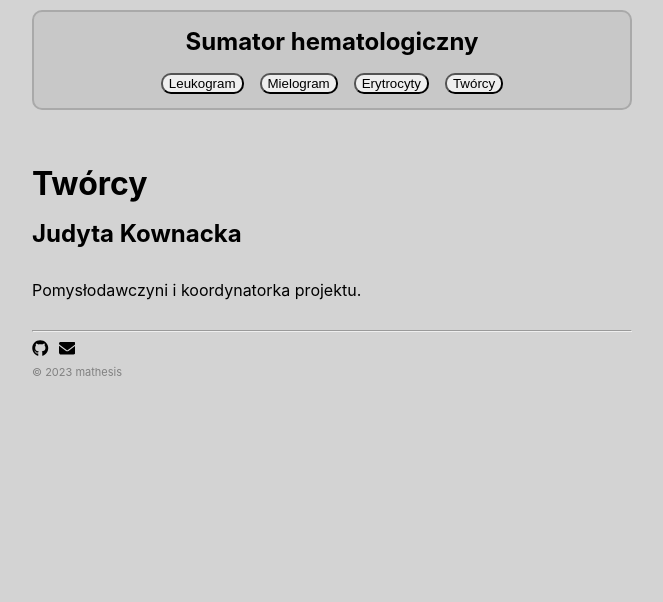
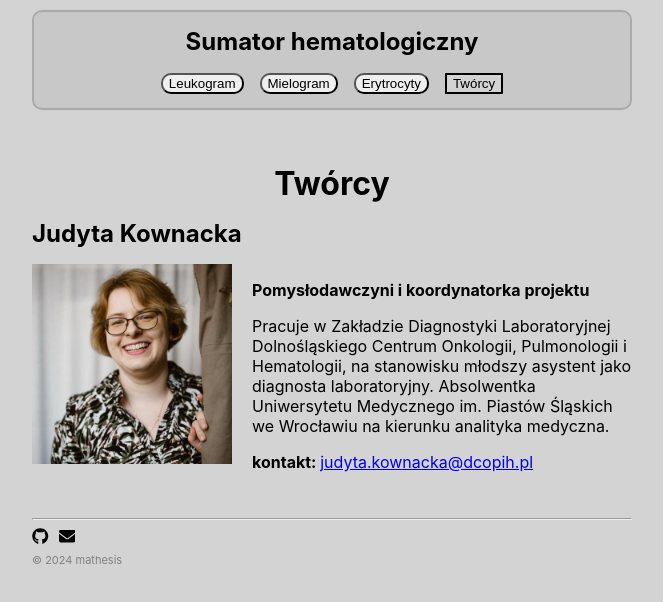
Before and after one commit to hermeneuta/sumator, a React (Create React App) app: page / in a window 1280 px wide. Both pictures are taken after a click on the button "Twórcy". Shown: the top 602 px of the page, without its empty margins (308-971 px from the left). Built offline with nearby package versions, Linux system fonts and the light colour scheme.

Commit message:
Zakaładka twórcy

```diff
--- a/src/App.css
+++ b/src/App.css
@@ -80,6 +80,13 @@ nav li:first-child {
   /* margin-bottom: 10px; */
 }
 
+.tworcy__btn {
+  border-radius: 1px;
+  background-color: lightgrey;
+  cursor: pointer;
+  border: solid 2px;
+}
+
 nav button:hover {
   background-color: lightblue;
   text-decoration: none;
--- a/src/components/About/About.js
+++ b/src/components/About/About.js
@@ -1,13 +1,53 @@
 // About.js
 import "./About.css";
 import React from "react";
+import judyta from "../assets/judyta.jpg";
 
 function About() {
   return (
     <div>
-      <h1>Twórcy</h1>
+      <h1
+        style={{
+          display: "flex",
+          margin: "auto",
+          alignItems: "center",
+          justifyContent: "center",
+        }}
+      >
+        Twórcy
+      </h1>
       <h2 className="margin:10">Judyta Kownacka</h2>
-      <p>Pomysłodawczyni i koordynatorka projektu.</p>
+      <div
+        style={{
+          display: "flex",
+          flexDirection: "row",
+          gap: "20px",
+        }}
+      >
+        <img
+          src={judyta}
+          alt="Judyta Kownacka"
+          style={{ width: "200px", height: "200px" }}
+        />
+        <div>
+          <p style={{ fontWeight: "bold", justifyContent: "flex" }}>
+            Pomysłodawczyni i koordynatorka projektu
+          </p>
+          <p>
+            Pracuje w Zakładzie Diagnostyki Laboratoryjnej Dolnośląskiego
+            Centrum Onkologii, Pulmonologii i Hematologii, na stanowisku młodszy
+            asystent jako diagnosta laboratoryjny. Absolwentka Uniwersytetu
+            Medycznego im. Piastów Śląskich we Wrocławiu na kierunku analityka
+            medyczna.
+          </p>
+          <p>
+            <span style={{ fontWeight: "bold" }}>kontakt: </span>
+            <a href="mailto:judyta.kownacka@dcopih.pl">
+              judyta.kownacka@dcopih.pl
+            </a>
+          </p>
+        </div>
+      </div>
     </div>
   );
 }
--- a/src/components/Footnote/Footnote.js
+++ b/src/components/Footnote/Footnote.js
@@ -1,4 +1,5 @@
 import "./Footnote.css";
+import React, { useState } from "react";
 
 const Footnote = () => {
   return (
@@ -17,11 +18,13 @@ const Footnote = () => {
             </svg>
           </a>
           <a href="mailto:hello@mathesis.dev">
-          <svg xmlns="http://www.w3.org/2000/svg" viewBox="0 0 512 512"><path d="M48 64C21.5 64 0 85.5 0 112c0 15.1 7.1 29.3 19.2 38.4L236.8 313.6c11.4 8.5 27 8.5 38.4 0L492.8 150.4c12.1-9.1 19.2-23.3 19.2-38.4c0-26.5-21.5-48-48-48H48zM0 176V384c0 35.3 28.7 64 64 64H448c35.3 0 64-28.7 64-64V176L294.4 339.2c-22.8 17.1-54 17.1-76.8 0L0 176z"/></svg>
+            <svg xmlns="http://www.w3.org/2000/svg" viewBox="0 0 512 512">
+              <path d="M48 64C21.5 64 0 85.5 0 112c0 15.1 7.1 29.3 19.2 38.4L236.8 313.6c11.4 8.5 27 8.5 38.4 0L492.8 150.4c12.1-9.1 19.2-23.3 19.2-38.4c0-26.5-21.5-48-48-48H48zM0 176V384c0 35.3 28.7 64 64 64H448c35.3 0 64-28.7 64-64V176L294.4 339.2c-22.8 17.1-54 17.1-76.8 0L0 176z" />
+            </svg>
           </a>
         </div>
         <div className="info_contact">
-           <div className="credential">© 2023 mathesis </div>
+          <div className="credential">© 2024 mathesis </div>
         </div>
       </div>
     </div>
--- a/src/components/HomePage/HomePage.js
+++ b/src/components/HomePage/HomePage.js
@@ -60,7 +60,7 @@ function HomePage() {
                 </button>
               </li>
               <li>
-                <button className="menu__btn" onClick={goToAbout}>
+                <button className="tworcy__btn" onClick={goToAbout}>
                   Twórcy
                 </button>
               </li>
```
Also changed, not shown: src/components/assets/judyta.jpg (added), 1 other file (tests, documents, lock files or other folders). Lines whose indentation alone changed are shown as unchanged.
